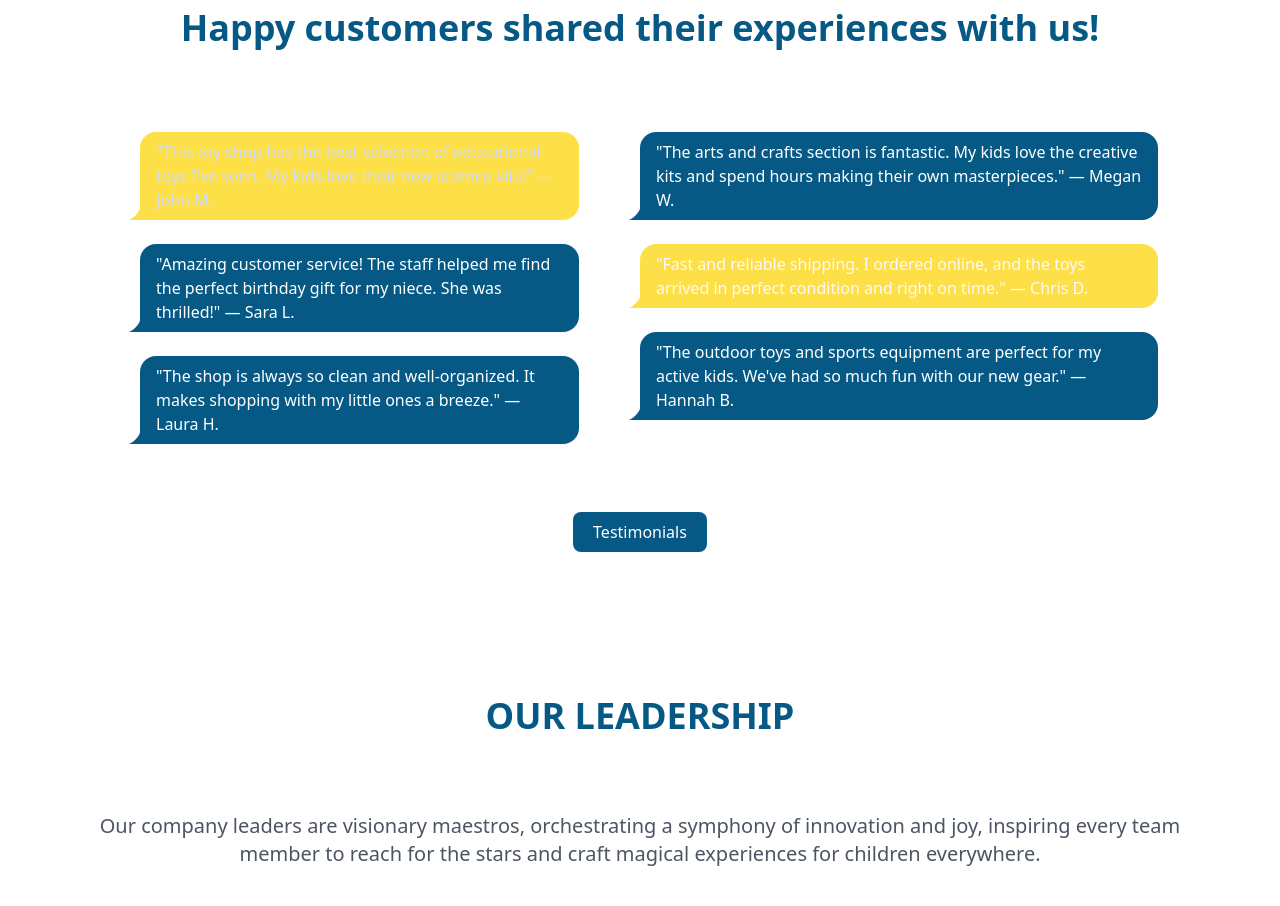
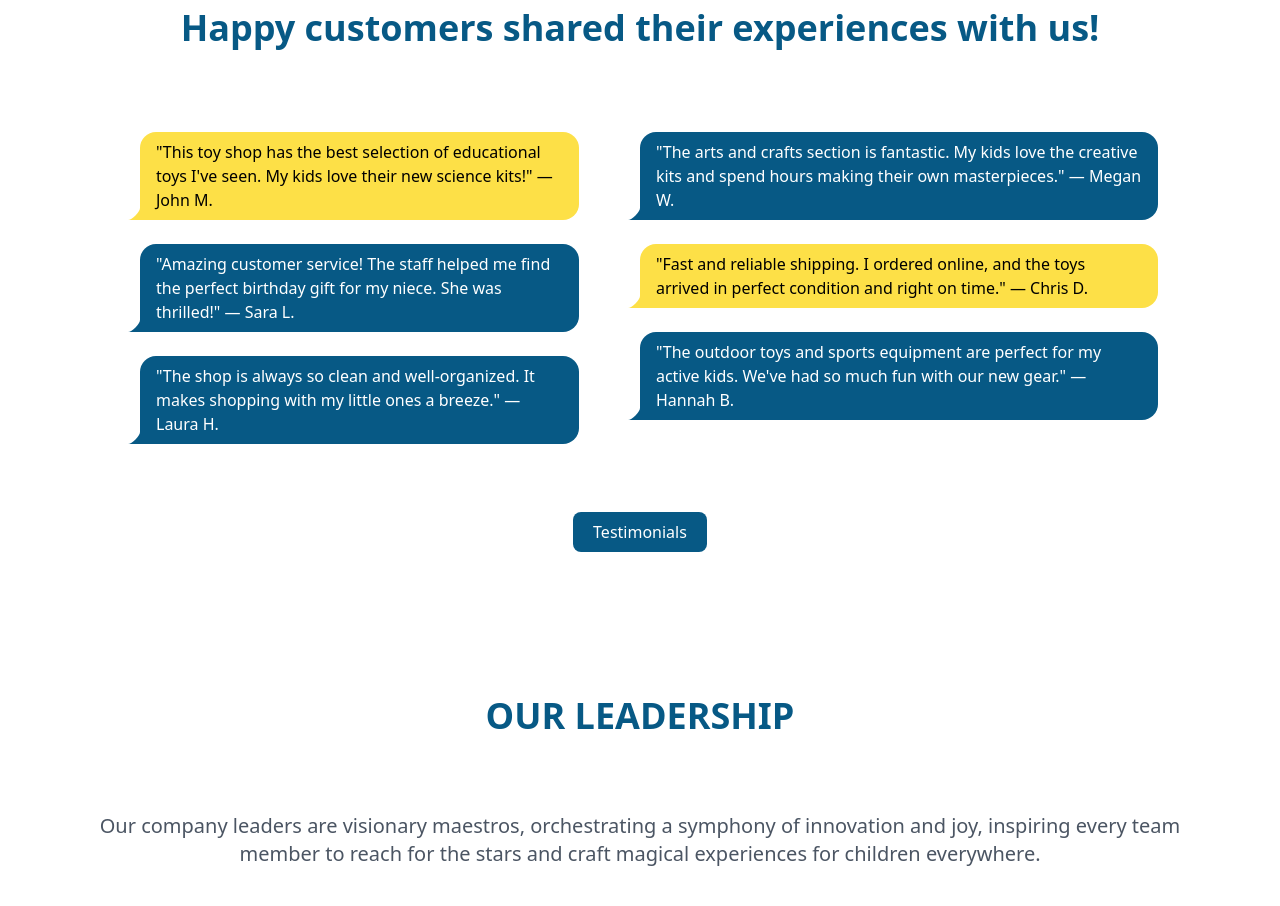
Before and after one commit to keinsobriquet/Company-Profile, a Next.js app: page / in a window 1280 px wide. Shown: the part 2060-2966 px from the top of the page. Built offline with nearby package versions, Linux system fonts and the light colour scheme.

Commit message:
modified

```diff
--- a/src/app/homePage/components/testimonyBrief.tsx
+++ b/src/app/homePage/components/testimonyBrief.tsx
@@ -4,7 +4,7 @@ export default function TestimonyBrief() {
             <div>
                 <div className="lg:ml-16">
                     <div className="chat chat-start mt-4">
-                        <div className="chat-bubble chat-bubble-primary bg-yellow-300">&quot;This toy shop has the best selection of educational toys I&apos;ve seen. My kids love their new science kits!&quot; — John M.</div>
+                        <div className="chat-bubble chat-bubble-primary bg-yellow-300 text-black">&quot;This toy shop has the best selection of educational toys I&apos;ve seen. My kids love their new science kits!&quot; — John M.</div>
                     </div>
                     <div className="chat chat-start mt-4">
                         <div className="chat-bubble chat-bubble-secondary bg-sky-800 text-white">&quot;Amazing customer service! The staff helped me find the perfect birthday gift for my niece. She was thrilled!&quot; — Sara L.</div>
@@ -20,7 +20,7 @@ export default function TestimonyBrief() {
                         <div className="chat-bubble chat-bubble-primary bg-sky-800 text-white">&quot;The arts and crafts section is fantastic. My kids love the creative kits and spend hours making their own masterpieces.&quot; — Megan W.</div>
                     </div>
                     <div className="chat chat-start mt-4">
-                        <div className="chat-bubble chat-bubble-secondary bg-yellow-300">&quot;Fast and reliable shipping. I ordered online, and the toys arrived in perfect condition and right on time.&quot; — Chris D.</div>
+                        <div className="chat-bubble chat-bubble-secondary bg-yellow-300 text-black">&quot;Fast and reliable shipping. I ordered online, and the toys arrived in perfect condition and right on time.&quot; — Chris D.</div>
                     </div>
                     <div className="chat chat-start mt-4">
                         <div className="chat-bubble chat-bubble-primary bg-sky-800 text-white">&quot;The outdoor toys and sports equipment are perfect for my active kids. We&apos;ve had so much fun with our new gear.&quot; — Hannah B.</div>
```
